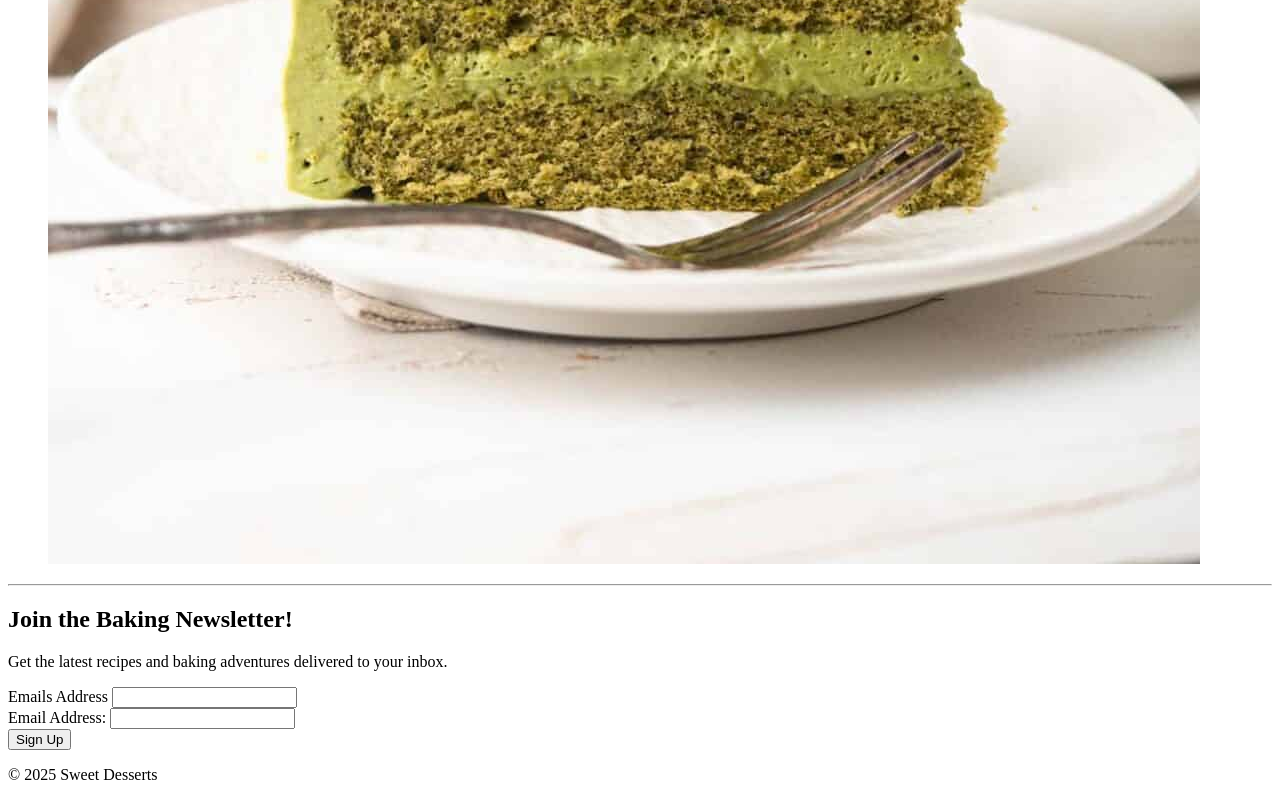
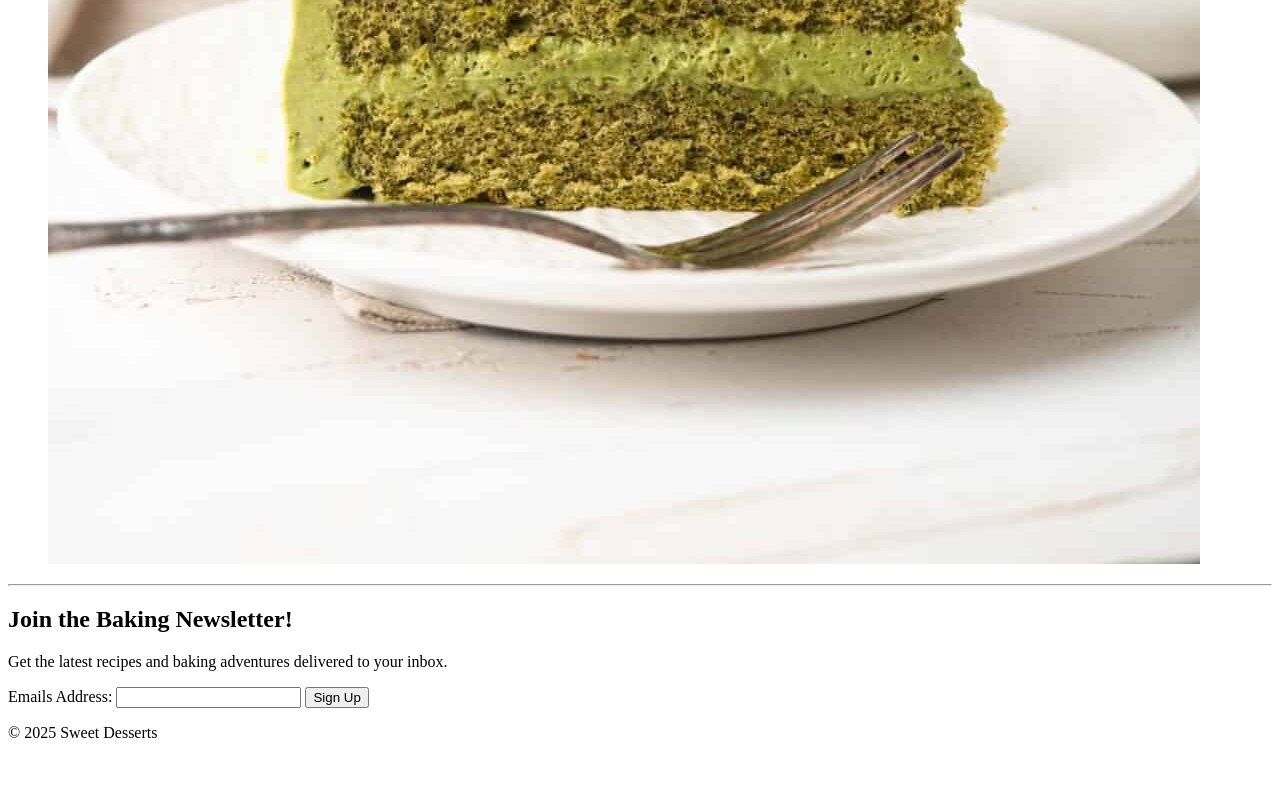
Before and after one commit to herpacha-mlue/mi349_blog, a plain HTML site: page index.html in a window 1280 px wide. Shown: the part 4099-4899 px from the top of the page. After the commit the page ends 4857 px from the top, so only its background shows below. Drawn offline with Linux system fonts and the light colour scheme.

Commit message:
form change_index

```diff
--- a/index.html
+++ b/index.html
@@ -93,21 +93,14 @@
         <section>
             <h2>Join the Baking Newsletter!</h2>
             <p>Get the latest recipes and baking adventures delivered to your inbox.</p>
-            <form action="#" method="POST">
-                <div>
-                    <label for="newsletter_name">Emails Address</label>
-                    <input type="text" id="newsletter_name" name="name" required >
-                </div>
+            <form>
 
-                <div>
-                    <label for="newsletter_email">Email Address:</label>
-                    <input type="email" id="newsletter_email" name="email" required>
-                </div>
-
-                <div>
-                    <button type="submit">Sign Up</button>
-                </div>
             </form>
+               <label for="newsletter_name">Emails Address:
+               <input type="text">
+               </label>
+                <button type="submit">Sign Up</button>
+             </form>
         </section>
 
     </main>
```
